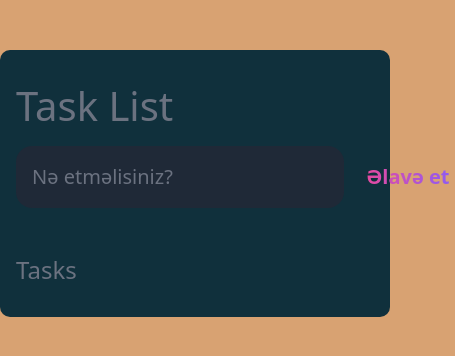
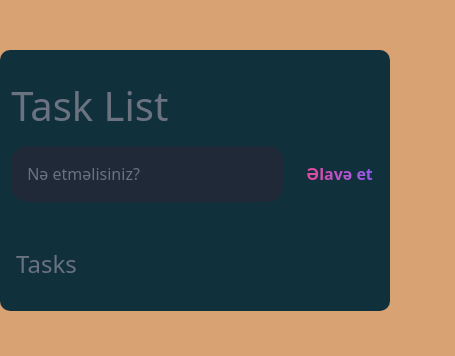
Before and after one commit to AytacRustemli/ToDo-List, a plain HTML site: page index.html in a window 390 px wide. Shown: the whole page, 455 px wide, since content can reach past the window. Drawn offline with Linux system fonts and the light colour scheme; some packages are replaced by stand-ins of ours; a script that the page names is missing.

Commit message:
12.08.2022

```diff
--- a/css/main.scss
+++ b/css/main.scss
@@ -161,8 +161,8 @@ main {
         // margin: auto;
     }
     header {
-        padding: 2rem 1rem;
-        max-width: 800px;
+        padding: 2rem 0.7rem;
+        // max-width: 800px;
         width: 100%;
         margin: 0 auto;
         #new-task-form {
@@ -172,16 +172,16 @@ main {
                 background-color: var(--darker);
                 padding: 1rem;
                 border-radius: 1rem;
-                margin-right: 1rem;
+                // margin-right: 1rem;
                 color: var(--light);
-                font-size: 1.25rem;
+                font-size: 1rem;
                 &::placeholder{
                     color: var(--grey);
                 }
             }
             #new-task-submit {
                 color: var(--pink);
-                font-size: 1.25rem;
+                font-size: 1rem;
                 font-weight: 700;
                 background-image: linear-gradient(to right, var(--pink), var(--purple));
                 -webkit-background-clip: text;
```
Also changed, not shown: css/main.css, 1 other file.
